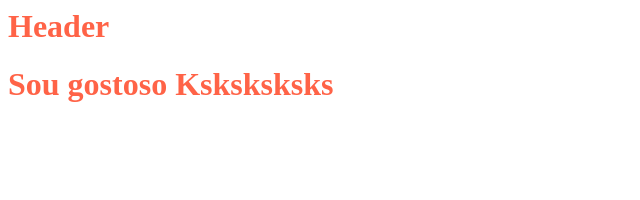
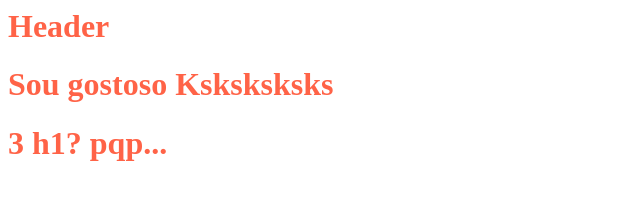
Before and after one commit to Gabicold/teste, a plain HTML site: page index.html in a window 1280 px wide. Shown: the whole page, without its empty margins (0-640 px from the left). Drawn offline with Linux system fonts and the light colour scheme; a web font is replaced by a local one.

Commit message:
teste dnv

```diff
--- a/index.html
+++ b/index.html
@@ -16,6 +16,7 @@
 
     <main>
       <h1>Sou gostoso Ksksksksks</h1>
+      <h1> 3 h1? pqp...</h1>
     </main>
     <footer>
     </footer>
```
